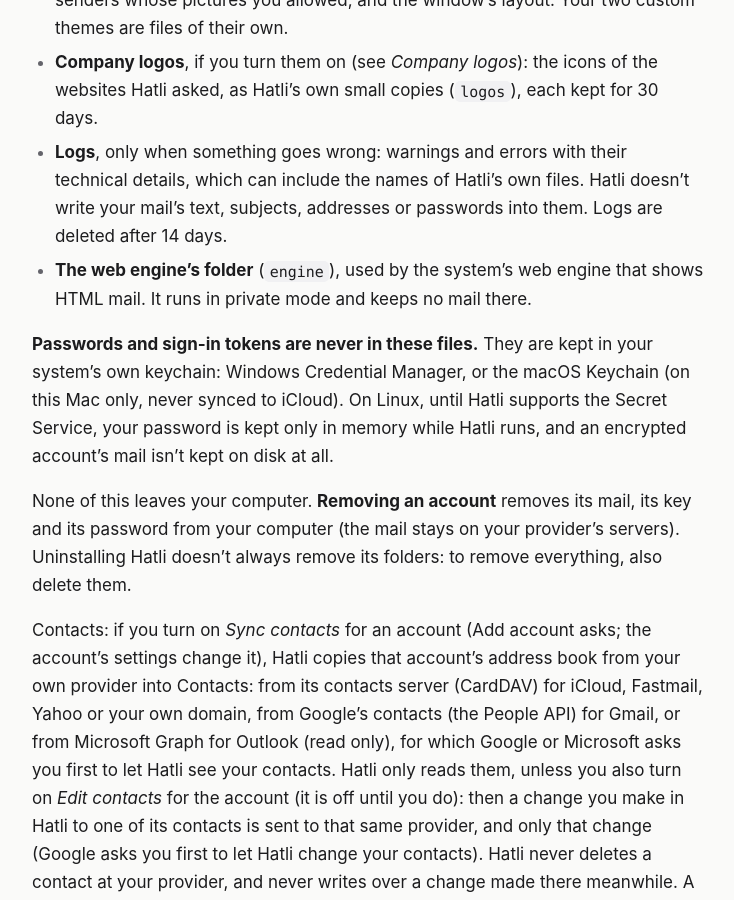
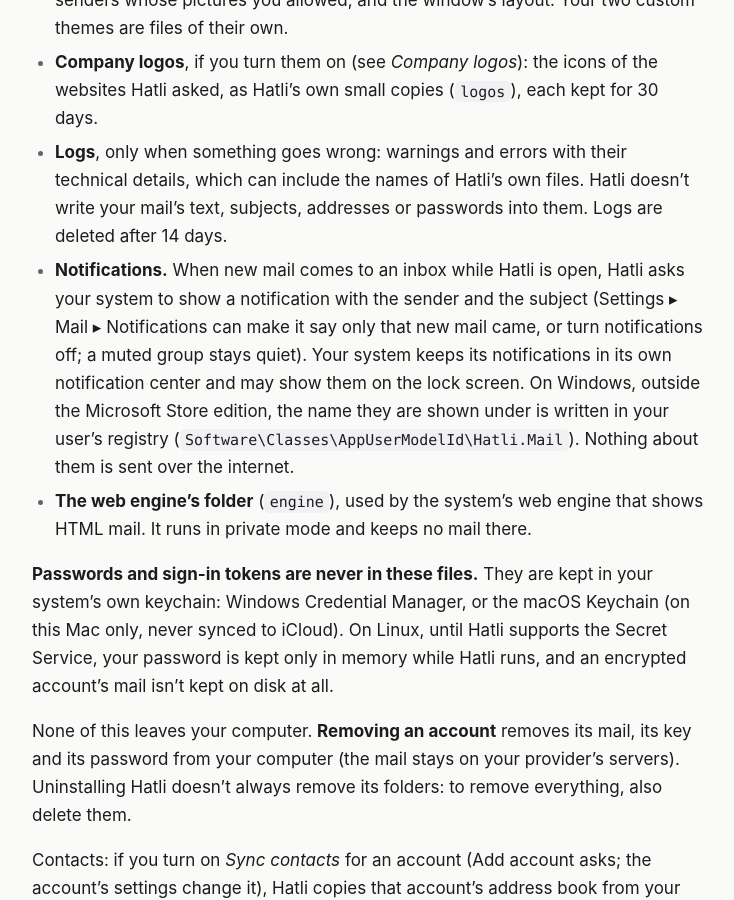
Before and after one commit to pulsar-a/documents, a Jekyll site: the page built from hatli/privacy-policy.md, in a window 1280 px wide and 900 px high, scrolled down 2804 px. Shown: the whole window, without its empty margins (272-1006 px from the left). Built offline with Jekyll 4.4.1, drawn with Linux system fonts in a browser that asks for light colours; our own code applies the rules of GitHub Pages for plain Markdown files; some of the changed text lies outside the part shown.

Commit message:
docs(hatli): what new mail notifications show, and where
Hatli can now tell you about new mail in your system's notifications. The privacy
policy says what they show, how to make them say less, and that nothing about them
leaves your computer.

Co-Authored-By: Claude Opus 5.5 <noreply@anthropic.com>

```diff
--- a/hatli/privacy-policy.md
+++ b/hatli/privacy-policy.md
@@ -82,6 +82,12 @@ Settings ▸ Storage shows how much space each part takes and opens the folder.
 - **Logs**, only when something goes wrong: warnings and errors with their technical details, which can include the
   names of Hatli's own files. Hatli doesn't write your mail's text, subjects, addresses or passwords into them. Logs
   are deleted after 14 days.
+- **Notifications.** When new mail comes to an inbox while Hatli is open, Hatli asks your system to show a
+  notification with the sender and the subject (Settings ▸ Mail ▸ Notifications can make it say only that new mail
+  came, or turn notifications off; a muted group stays quiet). Your system keeps its notifications in its own
+  notification center and may show them on the lock screen. On Windows, outside the Microsoft Store edition, the
+  name they are shown under is written in your user's registry (`Software\Classes\AppUserModelId\Hatli.Mail`).
+  Nothing about them is sent over the internet.
 - **The web engine's folder** (`engine`), used by the system's web engine that shows HTML mail. It runs in private
   mode and keeps no mail there.
 
```
Also changed, not shown: other parts of hatli/privacy-policy.md (+1 -1 lines).
